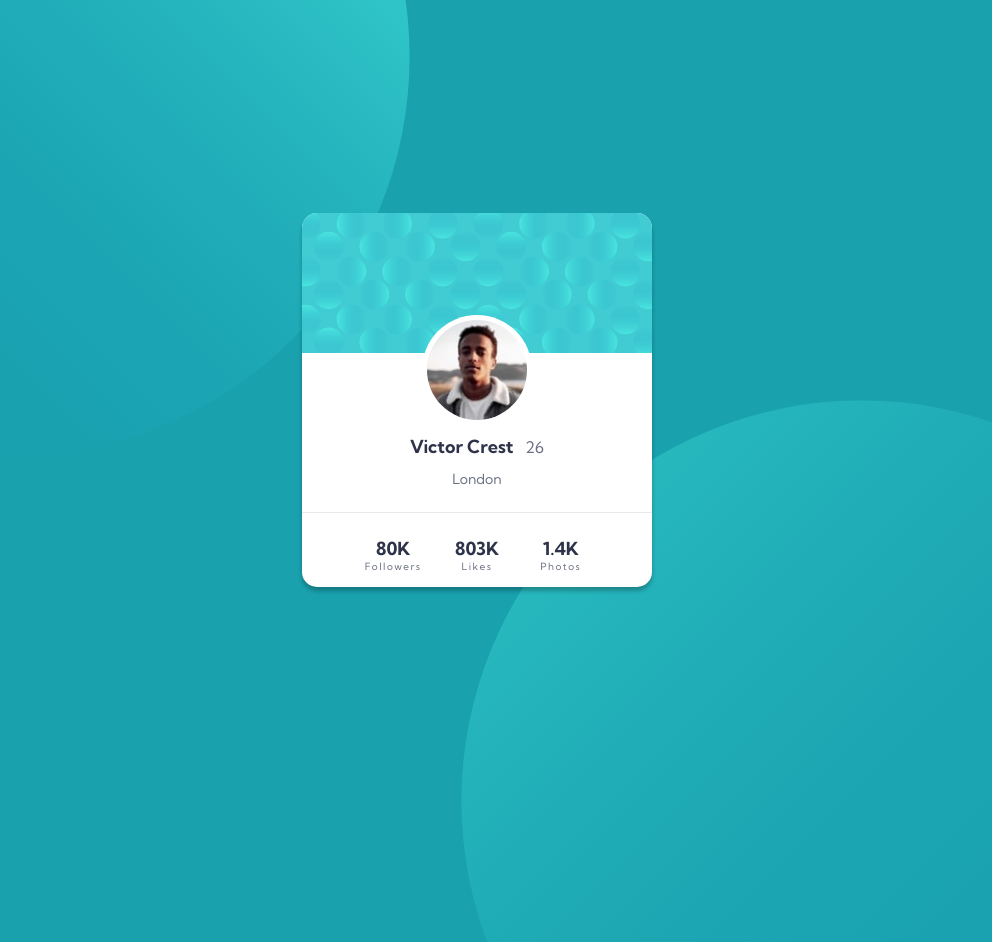
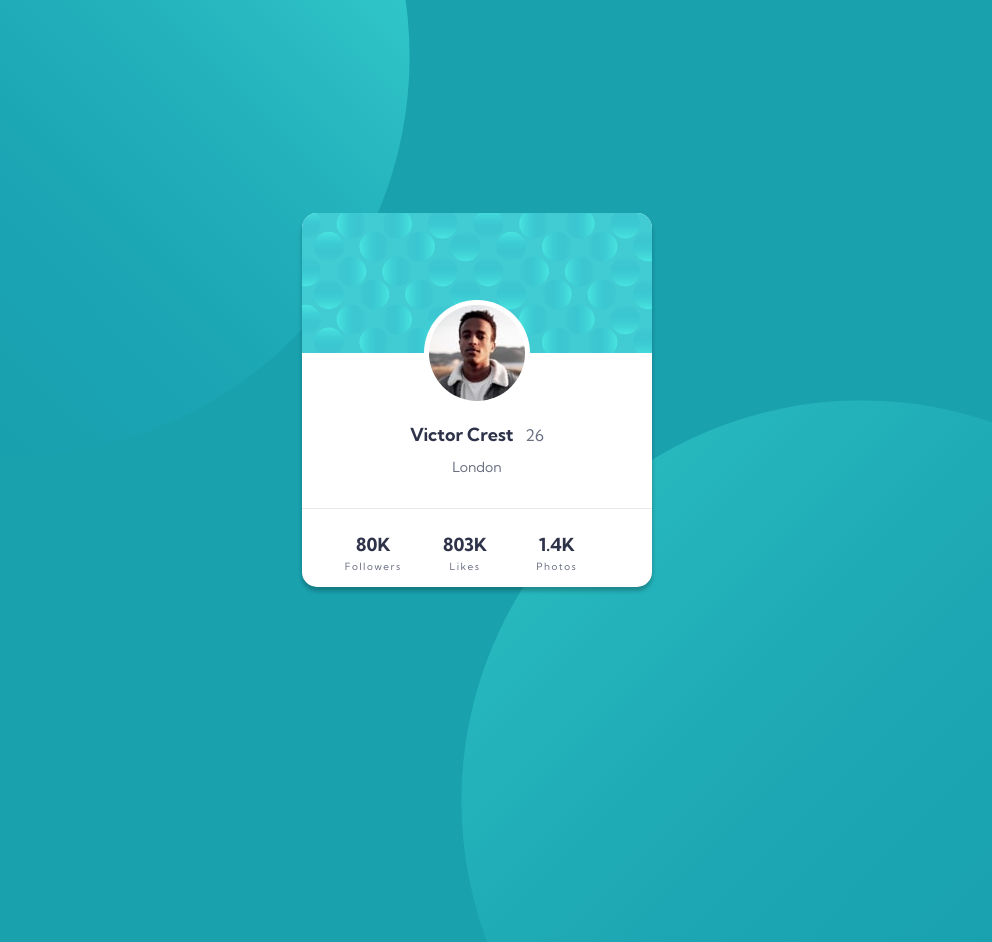
Before and after one commit to denisaorlikova/profile-card-component, a website: page index.html in a window 1280 px wide. Shown: the top 942 px of the page, without its empty margins (163-1155 px from the left). Drawn offline with Linux system fonts and the light colour scheme.

Commit message:
adjust dimensions

```diff
--- a/src/scss/styles.scss
+++ b/src/scss/styles.scss
@@ -95,13 +95,12 @@ body {
 }
 
 .c-avatar {
-    height: 100px;
-    width: 100px;
+    height: 96px;
+    width: 96px;
     background-color: $white;
     position: relative;
-    left: 50%;
-    bottom: 25%;
-    transform: translate(-50%, 50%);
+    left: 122px;
+    bottom: 53px;
     z-index: 2;
     border-radius: 50%;
     padding: 5px;
@@ -116,7 +115,7 @@ body {
 .c-person {
     text-align: center;
     color: $text-light;
-    padding: 72px 105px 24px 105px;
+    padding: 64px 105px 32px 105px;
 }
 
 .c-person--name {
@@ -135,7 +134,7 @@ body {
 .c-stats {
     @include flex(center, center, row)
     border-top: 1px solid $grey-medium;
-    padding: 24px 48px;
+    padding: 24px 48px 28px 24px;
 }
 
 .c-stat {
@@ -147,6 +146,7 @@ body {
     font-size: 18px;
     color: $text-dark;
     font-weight: 700;
+    margin-bottom: 4px;
 }
 
 .c-stat--name {
```
Also changed, not shown: src/css/styles.css.
